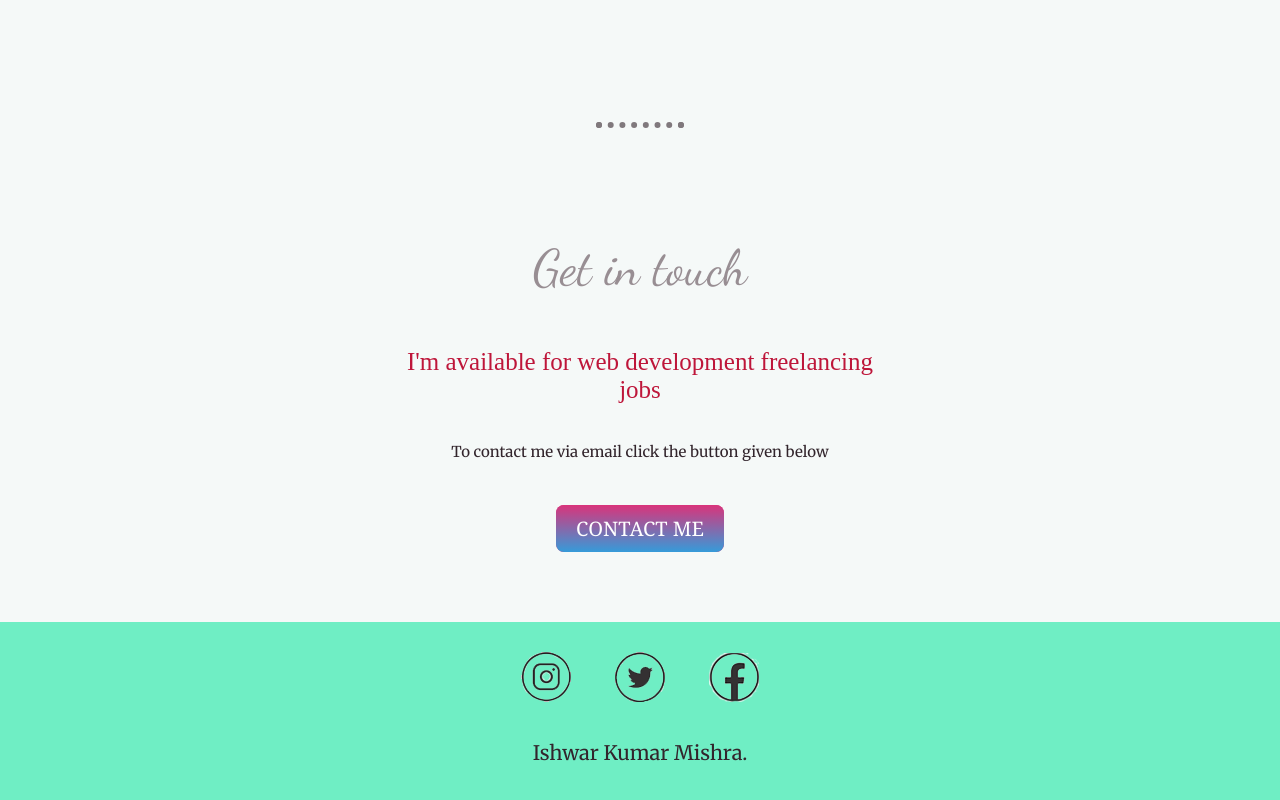
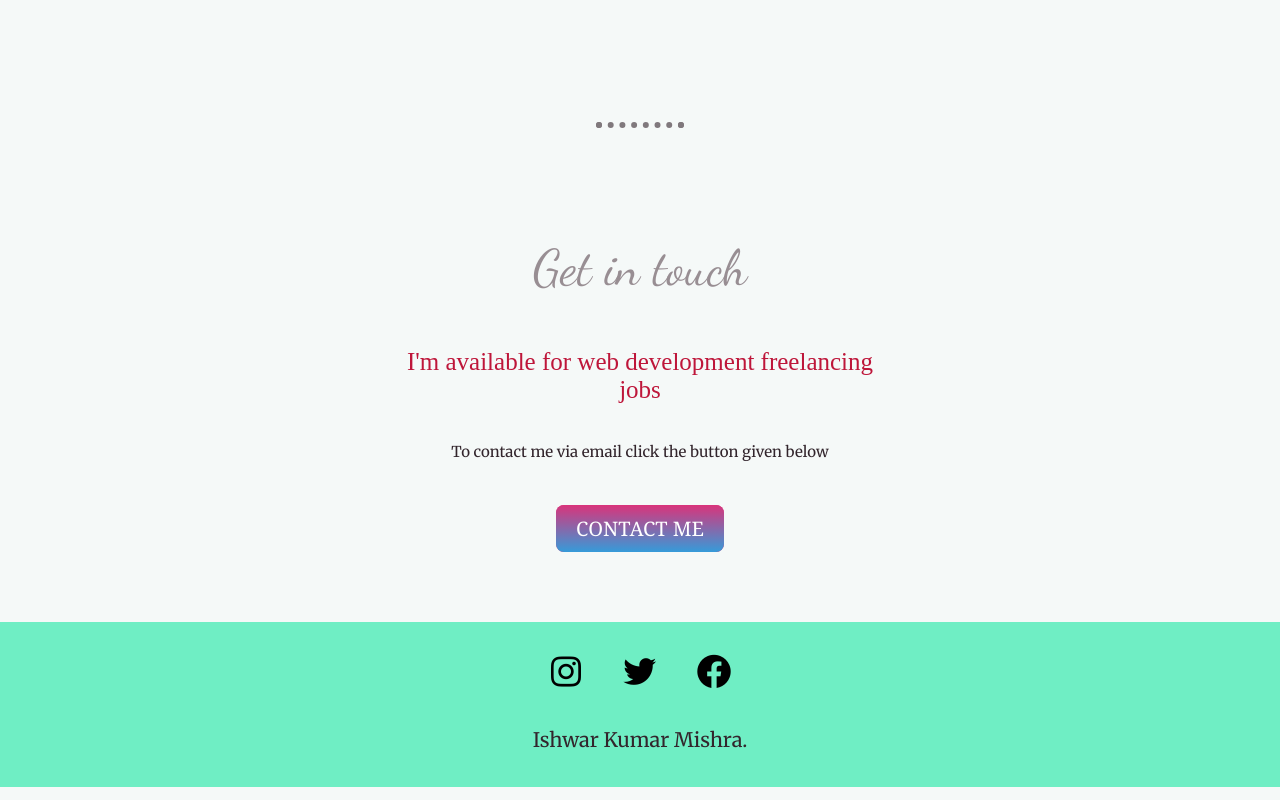
Before and after one commit to ishwar-ikm/projects, a plain HTML site: page index.html in a window 1280 px wide. Shown: the part 2851-3651 px from the top of the page. Drawn offline with nearby package versions, Linux system fonts and the light colour scheme.

Commit message:
Added font icons

```diff
--- a/index.html
+++ b/index.html
@@ -8,6 +8,7 @@
     <link rel="preconnect" href="https://fonts.googleapis.com">
     <link rel="preconnect" href="https://fonts.gstatic.com" crossorigin>
     <link href="https://fonts.googleapis.com/css2?family=Dancing+Script&family=Merriweather&family=Montserrat&family=Sacramento&family=Shadows+Into+Light&display=swap" rel="stylesheet">
+    <link href='https://unpkg.com/boxicons@2.1.4/css/boxicons.min.css' rel='stylesheet'>
   </head>
   <body>
     <div class="nav">
@@ -62,10 +63,12 @@
     </div>
 
     <div class="bottom-container">
-      <a class="footer-link" href="https://www.instagram.com/ishwar_ikm/"><img src="insta.png" alt=""></a></a>
-      <a class="footer-link" href="https://twitter.com/Ishwar_IKM"><img src="twitter.png" alt=""></a>
-      <a class="footer-link" href="https://www.facebook.com/ishwarkumar.mishra/"><img src="fb.png" alt=""></a>
+      <i class='bx bxl-instagram' ></i>
+      <i class='bx bxl-twitter' ></i>
+      <i class='bx bxl-facebook-circle'></i>
       <p class="ish">Ishwar Kumar Mishra.</p>
     </div>
+
+    <script src="https://unpkg.com/boxicons@2.1.4/dist/boxicons.js"></script>
   </body>
 </html>
--- a/style.css
+++ b/style.css
@@ -191,8 +191,13 @@ hr {
   background-color: #6feec4;
 }
 
-.footer-link {
-  margin: auto 20px;
+.bx {
+  margin: auto 15px;
+  font-size: 2.5rem;
+}
+.bx:hover {
+  color: #105615;
+  cursor: pointer;
 }
 
 .ish {
```
